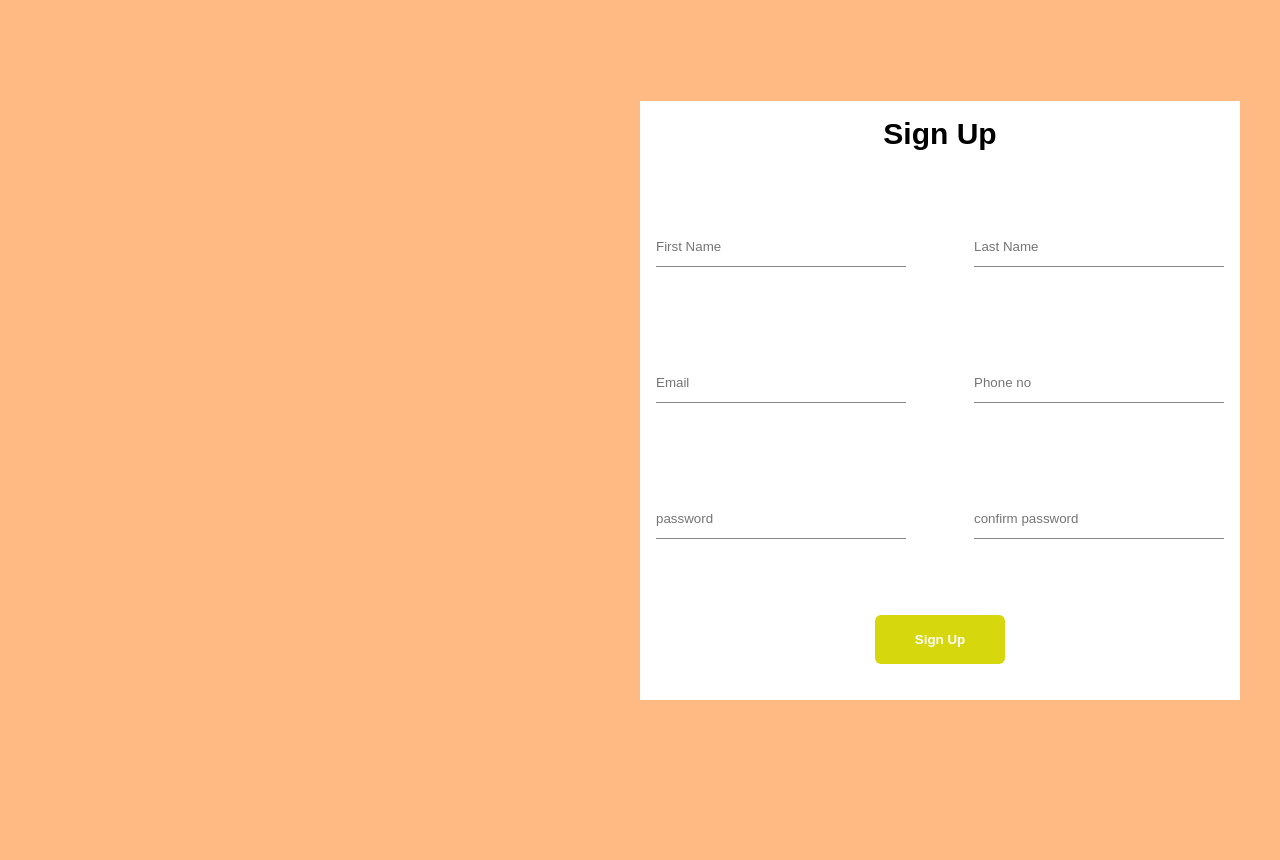
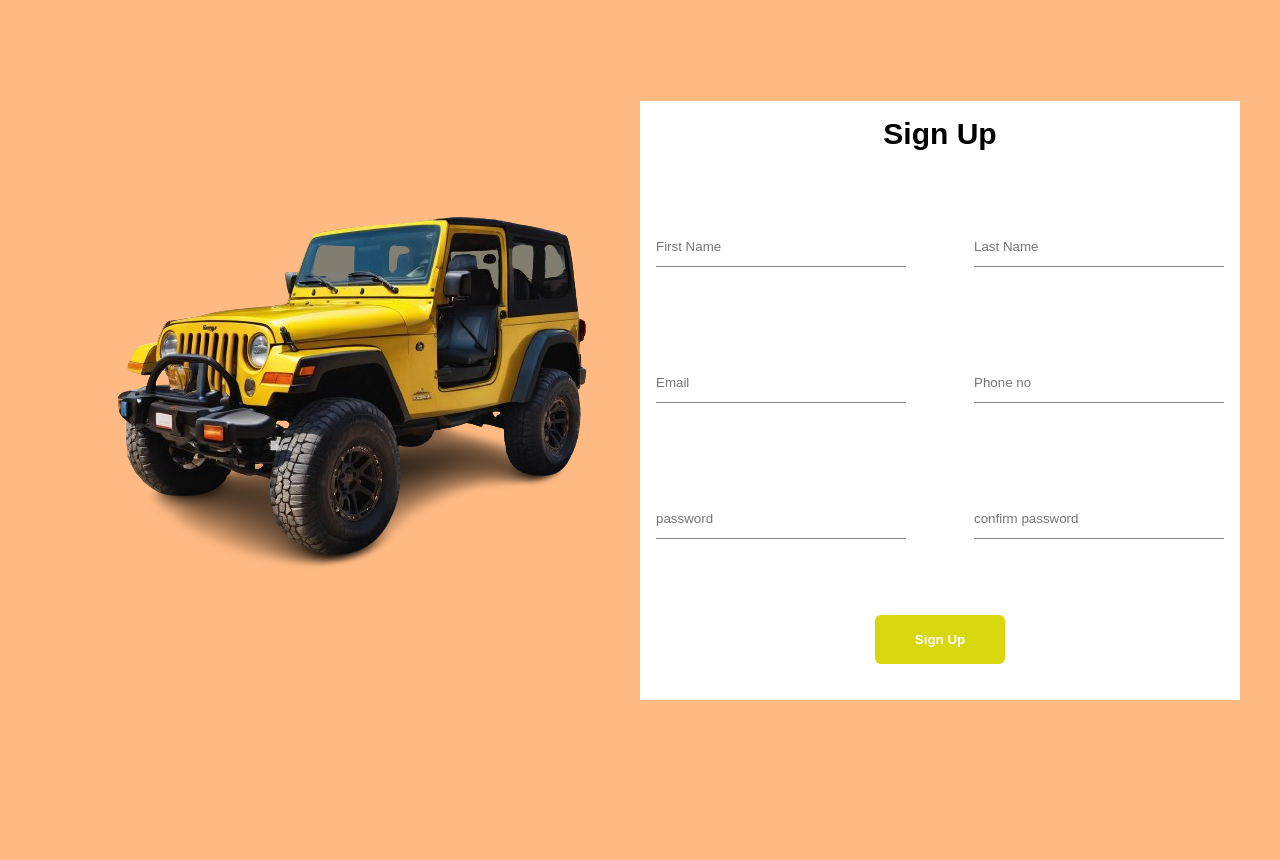
Before and after one commit to Sonar135/irental, a PHP site: page /auth.php in a window 1280 px wide. Shown: the part 140-1000 px from the top of the page. Run offline with PHP 8.4, Linux system fonts and the light colour scheme; some libraries are stand-ins or nearby versions; some web fonts are replaced.

Commit message:
Add files via upload

```diff
--- a/auth.php
+++ b/auth.php
@@ -17,7 +17,9 @@
   <div class="container sec1">
         <div class="cent">
             <div class="pic">
-
+                <div class="pic_cont">
+                    <img src="images\download-removebg-preview.png" alt="">
+                </div>
             </div>
 
             <div class="auth">
--- a/css/auth.css
+++ b/css/auth.css
@@ -42,3 +42,18 @@
     border-bottom: 1px solid rgba(0, 0, 0, 0.468);
     padding:12px 0;
 }
+
+
+.pic_cont{
+    width:500px;
+    height:400px;
+    margin:80px auto;
+    display:flex;
+    justify-content: center;
+    align-items: center;
+}
+
+.pic_cont img{
+    width:500px;
+    height:auto;
+}
```
Also changed, not shown: images/download-removebg-preview.png (added).
